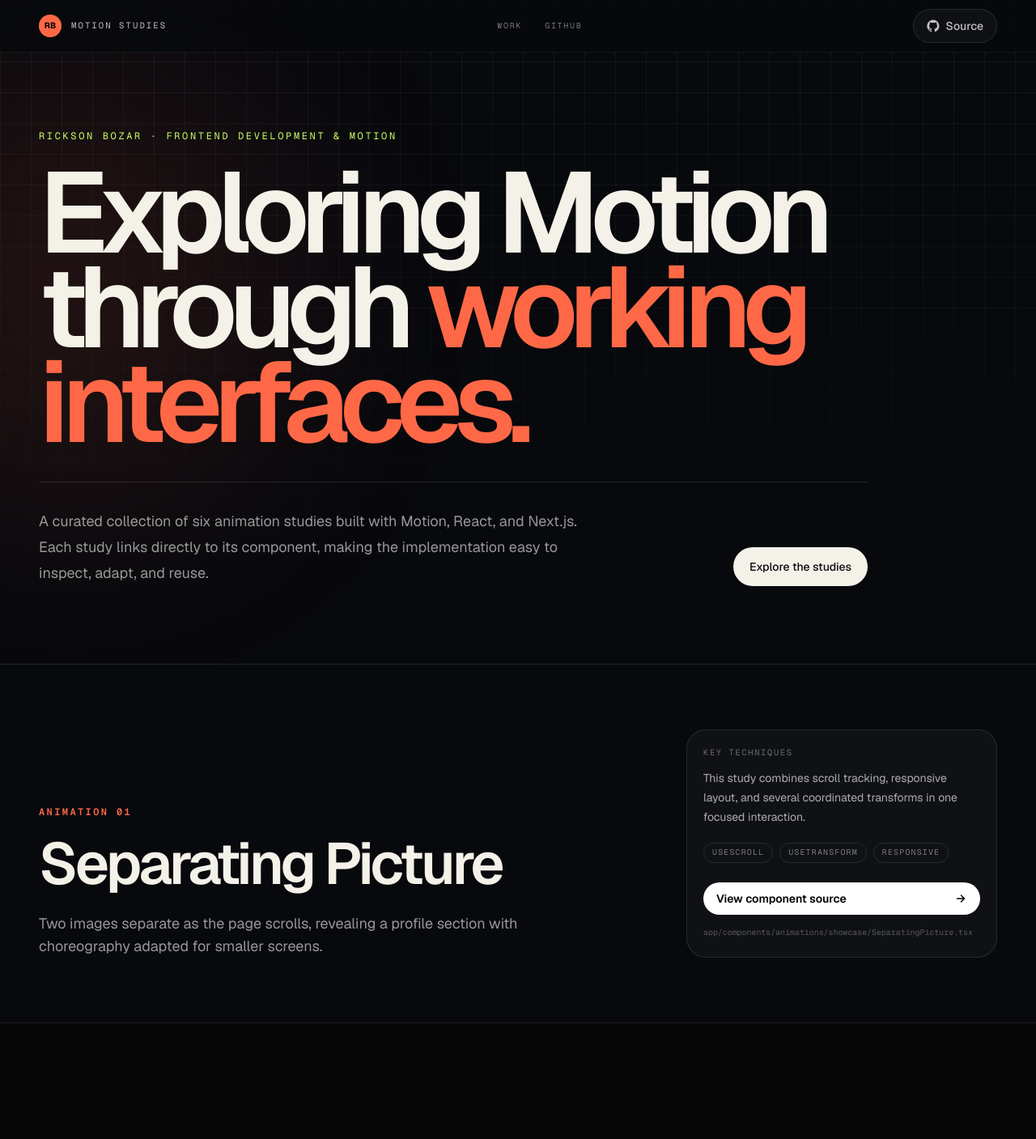
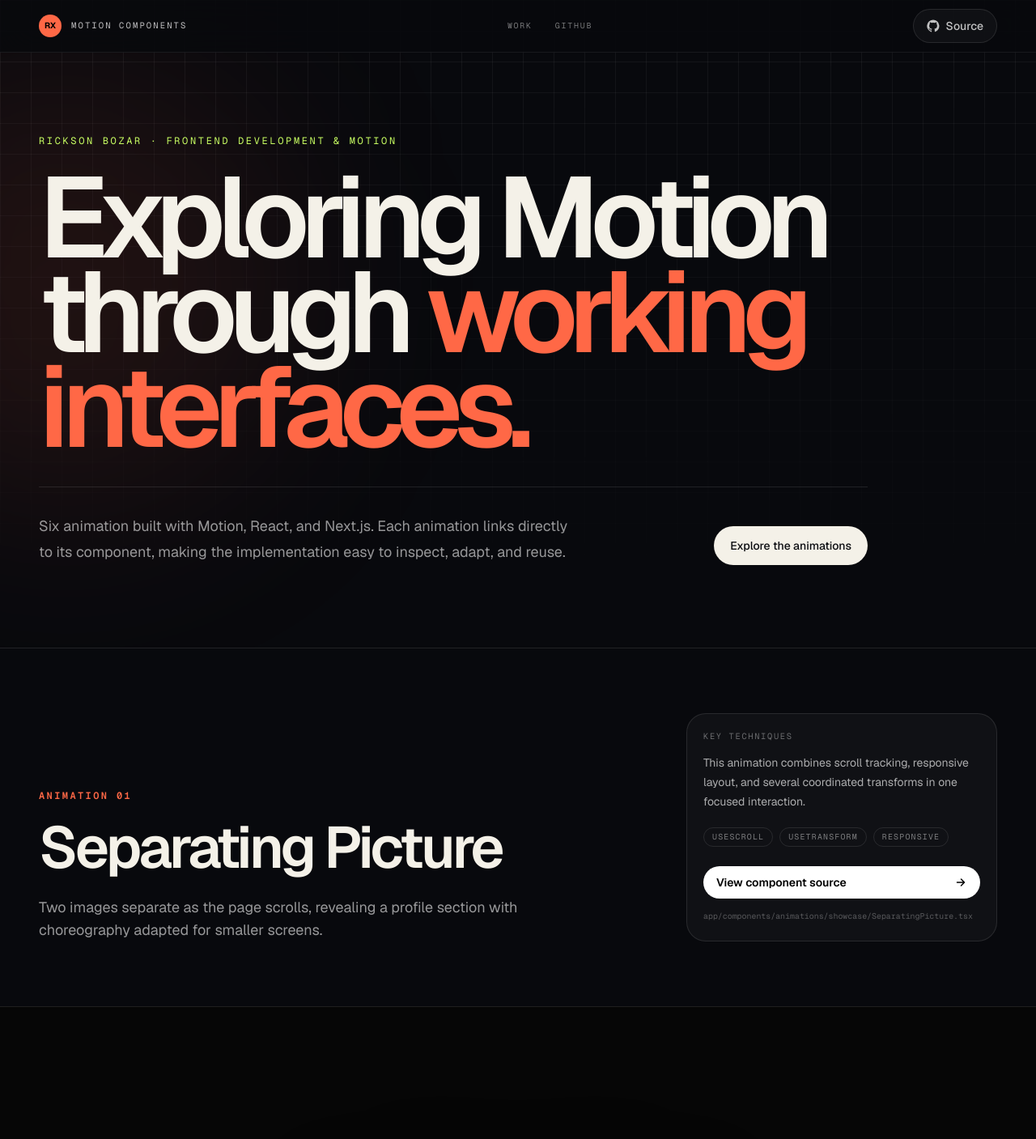
Before and after one commit to Rickson0628/Framer-Motion, a Next.js app: page / in a window 1280 px wide. Shown: the top 1407 px of the page at 81% size. Built offline with nearby package versions, Linux system fonts and the light colour scheme.

Commit message:
edit landing text

```diff
--- a/app/components/portfolio/Landing.tsx
+++ b/app/components/portfolio/Landing.tsx
@@ -56,11 +56,11 @@ export default function Landing() {
           <a href="#top" className="flex items-center gap-3">
             {/* Orange initials badge: bg is background; text-black is text color. */}
             <span className="flex size-7 items-center justify-center rounded-full bg-[#ff6846] text-[0.64rem] font-bold text-black">
-              RB
+              RX
             </span>
             {/* Small uppercase brand text; tracking controls space between letters. */}
             <span className="font-mono text-[0.66rem] uppercase tracking-[0.2em] text-white/75">
-              Motion studies
+              Motion Components
             </span>
           </a>
           {/* Hidden on mobile; sm:flex shows navigation at the small breakpoint upward. */}
@@ -109,11 +109,11 @@ export default function Landing() {
           <div className="mt-10 grid max-w-5xl gap-8 border-t border-white/10 pt-8 md:grid-cols-[1fr_auto] md:items-end">
             {/* Muted paragraph: white/58 is translucent white; leading is line height. */}
             <p className="max-w-2xl text-base leading-7 text-white/58 sm:text-lg sm:leading-8">
-              A curated collection of six animation studies built with Motion, React, and Next.js. Each study links directly to its component, making the implementation easy to inspect, adapt, and reuse.
+              Six animation built with Motion, React, and Next.js. Each animation links directly to its component, making the implementation easy to inspect, adapt, and reuse.
             </p>
             {/* button-primary is in globals.css; w-fit prevents a full-width button. */}
             <a href="#animation-01" className="button-primary w-fit">
-              Explore the studies
+              Explore the animations
             </a>
           </div>
         </div>
@@ -134,7 +134,7 @@ export default function Landing() {
         number="01"
         title="Separating Picture"
         summary="Two images separate as the page scrolls, revealing a profile section with choreography adapted for smaller screens."
-        definition="This study combines scroll tracking, responsive layout, and several coordinated transforms in one focused interaction."
+        definition="This animation combines scroll tracking, responsive layout, and several coordinated transforms in one focused interaction."
         sourcePath="app/components/animations/showcase/SeparatingPicture.tsx"
         tags={["useScroll", "useTransform", "responsive"]}
         accent="#ff6846"
@@ -162,7 +162,7 @@ export default function Landing() {
         number="03"
         title="Scroll Card"
         summary="Vertical scroll progress becomes horizontal card movement, with rotation and progress remaining synchronized."
-        definition="This study maps one input across multiple outputs without relying on a separate timeline."
+        definition="This animation maps one input across multiple outputs without relying on a separate timeline."
         sourcePath="app/components/animations/showcase/ScrollCard.tsx"
         tags={["useScroll", "responsive", "progress"]}
         accent="#5ca9ff"
```
